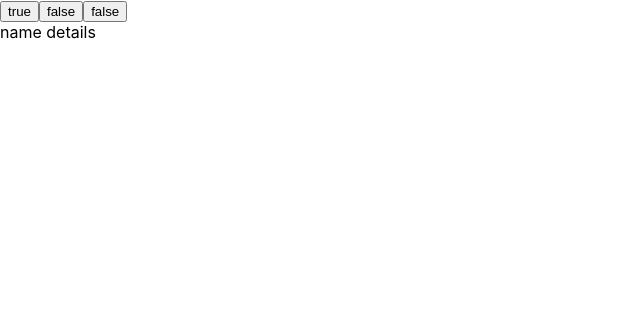
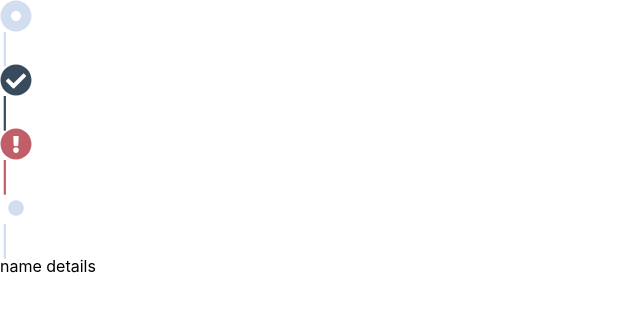
Before and after one commit to julzelements/thenavigator2, a React (Create React App) app: page / in a window 1280 px wide. Shown: the top 312 px of the page, without its empty margins (0-640 px from the left). Built offline with nearby package versions, Linux system fonts and the light colour scheme.

Commit message:
brought over most of the syling from the old project

```diff
--- a/package.json
+++ b/package.json
@@ -5,7 +5,11 @@
   "dependencies": {
     "react": "^16.8.6",
     "react-dom": "^16.8.6",
-    "react-scripts": "3.0.0"
+    "react-scripts": "3.0.0",
+    "@fortawesome/fontawesome-svg-core": "^1.2.17",
+    "@fortawesome/free-solid-svg-icons": "^5.8.1",
+    "@fortawesome/react-fontawesome": "^0.1.4",
+    "font-awesome": "^4.7.0"
   },
   "scripts": {
     "start": "PORT=3006 react-scripts start",
--- a/src/App.js
+++ b/src/App.js
@@ -1,5 +1,10 @@
 import React from 'react';
 import './App.css';
+import { library } from '@fortawesome/fontawesome-svg-core'
+import { faDotCircle, faCircle, faCheckCircle, faExclamationCircle, faSquareFull } from '@fortawesome/free-solid-svg-icons'
+import { FontAwesomeIcon } from '@fortawesome/react-fontawesome'
+
+library.add(faDotCircle, faCircle, faCheckCircle, faExclamationCircle, faSquareFull);
 
 function Icon(props) {
   return (
@@ -45,14 +50,49 @@ class App extends React.Component {
 
   }
 
-  renderIcon(section) {
+  renderIcon(props) {
+    let icon;
+    let transform;
+    switch (props.status) {
+      case "available":
+        icon = "dot-circle"
+        break;
+      case "unavailable":
+        icon = "circle"
+        transform = "shrink-8"
+        break;
+      case "completed":
+        icon = "check-circle"
+        break;
+      case "invalid":
+        icon = "exclamation-circle"
+        break;
+      default: // default status: unavailable
+        icon = "circle"
+        transform = "shrink-8"
+        break;
+    }
+
     return (
-      <Icon
-        section={section}
-        onClick={() => this.handleClick(section.sectionName)}
-      />
+      <div className={props.status}>
+        <div>
+          <FontAwesomeIcon icon={icon} size="2x" transform={transform}/>
+        </div>
+        <div className={"divider-container"}>
+          <div className={"divider"}>|</div>
+        </div>
+      </div>
     );
   }
+
+  // renderIcon(section) {
+  //   return (
+  //     <Icon
+  //       section={section}
+  //       onClick={() => this.handleClick(section.sectionName)}
+  //     />
+  //   );
+  // }
 
   renderField(section) {
     return (
@@ -66,8 +106,10 @@ class App extends React.Component {
 
     return (
       <div>
-        <div>
-          {this.state.sections.map(sections => this.renderIcon(sections))}
+        <div className="navigation-menu-container">
+          <div className="navigation-bar">
+            {this.state.sections.map(sections => this.renderIcon(sections))}
+          </div>
         </div>
           {this.renderField(activeSection)}
       </div>
@@ -77,9 +119,10 @@ class App extends React.Component {
 
 const data = {
   sections: [
-  {sectionName: "name details", status: "unavailable", active: true},
-  {sectionName: "dob details", status: "available", active: false},
-  {sectionName: "address details", status: "available", active: false},
+  {sectionName: "name details", status: "available", active: true},
+  {sectionName: "dob details", status: "completed", active: false},
+  {sectionName: "address details", status: "invalid", active: false},
+  {sectionName: "phone details", status: "unavailable", active: false},
 ]
 }
 
--- a/src/index.css
+++ b/src/index.css
@@ -13,17 +13,49 @@ code {
     monospace;
 }
 
-.green {
-  background: green;
-}
-.red {
-  background: red;
-}
-
 .hidden {
   display: none;
 }
 
-.blue {
-  background: blue;
+.navigation-menu-container {
+  display: flex;
 }
+
+.navigation-bar {
+  display: flex;
+  flex-direction: column;
+}
+
+.button {
+  height: 100px;
+  width: 100px;
+}
+
+.divider-container {
+  height: 32px;
+  width: 32px;
+}
+
+.divider {
+  font-size: 29px;
+}
+
+.available {
+  color: #d2ddef;
+}
+
+.unavailable {
+  color: #d2ddef;
+}
+
+.completed {
+  color: #384b5d;
+}
+
+.invalid {
+  color: #c05f68;
+}
+
+.isActive {
+  color: #6dc5ab;
+}
```
Also changed, not shown: 1 other file (tests, documents, lock files or other folders).
